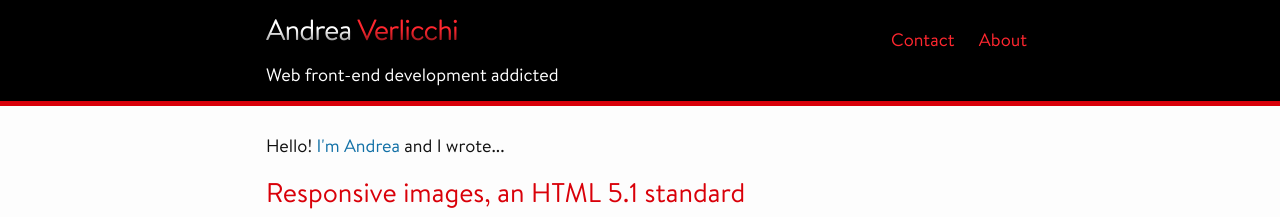
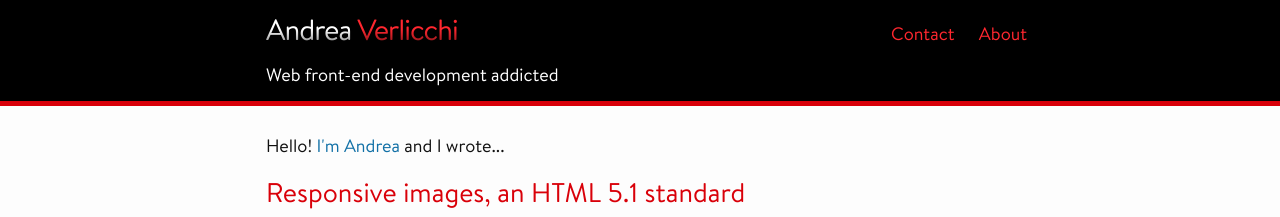
Before and after one commit to verlok/verlok.github.io, a Jekyll site: the page built from index.html, in a window 1280 px wide. Shown: the top 217 px of the page. Built offline with Jekyll 4.4.1, drawn with Linux system fonts in a browser that asks for light colours; the list of posts is cut into pages by our own code.

Commit message:
Adjusted header menu position

```diff
--- a/_sass/_layout.scss
+++ b/_sass/_layout.scss
@@ -57,7 +57,7 @@
   line-height: $base-line-height * $base-font-size * 2.25;
   position: absolute;
   z-index: 1;
-  top: 9px;
+  top: 3px;
   right: $spacing-unit / 2;
 
   .nav-trigger {
@@ -79,10 +79,7 @@
   }
 
   @include media-query($on-palm) {
-    /*
-    top: 9px;
-    right: $spacing-unit / 2;
-    */
+    top: $spacing-unit / 2;
     background-color: $background-color;
     border: 1px solid $grey-color-light;
     border-radius: 5px;
```
